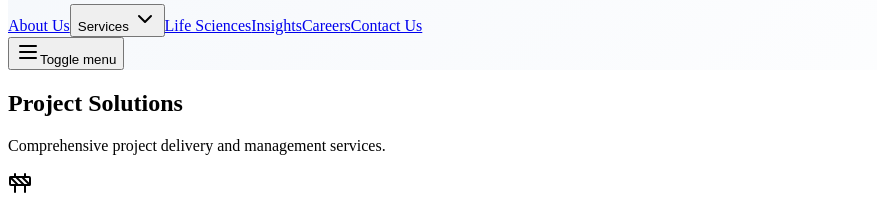
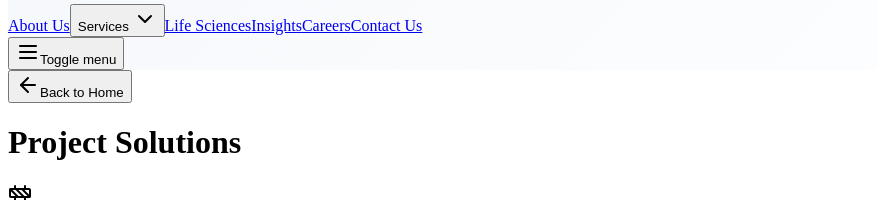
Before and after one commit to theuntoldcreator/qvalfocus-latest, a React (Vite) app in the folder client/: page /project-solution in a window 1280 px wide. Shown: the part 349-549 px from the top of the page, without its empty margins (0-877 px from the left). Built offline with nearby package versions, Linux system fonts and the light colour scheme.

Commit message:
[dyad] Adding a consistent page header - wrote 3 file(s)

```diff
--- /dev/null
+++ b/client/src/components/common/PageTitle.tsx
@@ -0,0 +1,29 @@
+import { Link } from "wouter"
+import { Button } from "@/components/ui/button"
+import { ArrowLeft } from "lucide-react"
+
+interface PageTitleProps {
+  title: string;
+  backLink: {
+    href: string;
+    text: string;
+  };
+}
+
+export function PageTitle({ title, backLink }: PageTitleProps) {
+  return (
+    <div className="container pt-12 pb-8">
+      <div className="max-w-4xl mx-auto">
+        <Link href={backLink.href}>
+          <Button variant="ghost" className="text-muted-foreground hover:text-primary px-0 mb-4">
+            <ArrowLeft className="w-4 h-4 mr-2" />
+            {backLink.text}
+          </Button>
+        </Link>
+        <h1 className="font-serif text-4xl lg:text-5xl font-bold text-foreground">
+          {title}
+        </h1>
+      </div>
+    </div>
+  )
+}
--- a/client/src/pages/ProjectSolutionPage.tsx
+++ b/client/src/pages/ProjectSolutionPage.tsx
@@ -1,22 +1,17 @@
 import { PageLayout } from "@/components/layout/PageLayout"
 import { Card, CardContent, CardHeader, CardTitle } from "@/components/ui/card"
 import { Construction } from "lucide-react"
+import { PageTitle } from "@/components/common/PageTitle"
 
 export default function ProjectSolutionPage() {
   return (
     <PageLayout>
-      <section className="section-padding bg-muted">
-        <div className="container text-center">
-          <h1 className="text-4xl lg:text-5xl font-bold text-foreground mb-4">
-            Project Solutions
-          </h1>
-          <p className="text-xl text-muted-foreground max-w-3xl mx-auto">
-            Comprehensive project delivery and management services.
-          </p>
-        </div>
-      </section>
+      <PageTitle
+        title="Project Solutions"
+        backLink={{ href: "/", text: "Back to Home" }}
+      />
 
-      <section className="section-padding">
+      <section className="pb-16 lg:pb-24">
         <div className="container">
           <Card className="max-w-2xl mx-auto">
             <CardHeader className="items-center">
--- a/client/src/pages/StaffingSolutionPage.tsx
+++ b/client/src/pages/StaffingSolutionPage.tsx
@@ -1,5 +1,6 @@
 import { PageLayout } from "@/components/layout/PageLayout"
 import { Card, CardContent, CardHeader, CardTitle } from "@/components/ui/card"
+import { PageTitle } from "@/components/common/PageTitle"
 
 const timelineItems = [
   {
@@ -40,20 +41,13 @@ const TimelineItem = ({ item, isLast }: { item: typeof timelineItems[0], isLast:
 export default function StaffingSolutionPage() {
   return (
     <PageLayout>
-      {/* Hero Section */}
-      <section className="section-padding bg-muted">
-        <div className="container text-center">
-          <h1 className="text-4xl lg:text-5xl font-bold text-foreground mb-4">
-            Staffing Solutions
-          </h1>
-          <p className="text-xl text-primary font-medium">
-            Focused on quality, driven by expertise.
-          </p>
-        </div>
-      </section>
+      <PageTitle
+        title="Staffing Solutions"
+        backLink={{ href: "/", text: "Back to Home" }}
+      />
 
       {/* Content Section */}
-      <section className="section-padding bg-background">
+      <section className="pb-16 lg:pb-24 bg-background">
         <div className="container">
           <div className="grid lg:grid-cols-2 gap-12 items-start">
             <Card>
@@ -75,7 +69,7 @@ export default function StaffingSolutionPage() {
                   At QvalFocus, our Talent Partnership model goes beyond traditional staffing. We immerse ourselves in your business to understand your long-term goals, company culture, and evolving skill needs. Acting as an extension of your HR and hiring teams, we offer consultative support, data-driven hiring strategies, and a flexible engagement model delivering not just people, but business-aligned solutions that drive sustained success.
                 </p>
               </CardContent>
-            </Card>
+            </card>
           </div>
         </div>
       </section>
```
